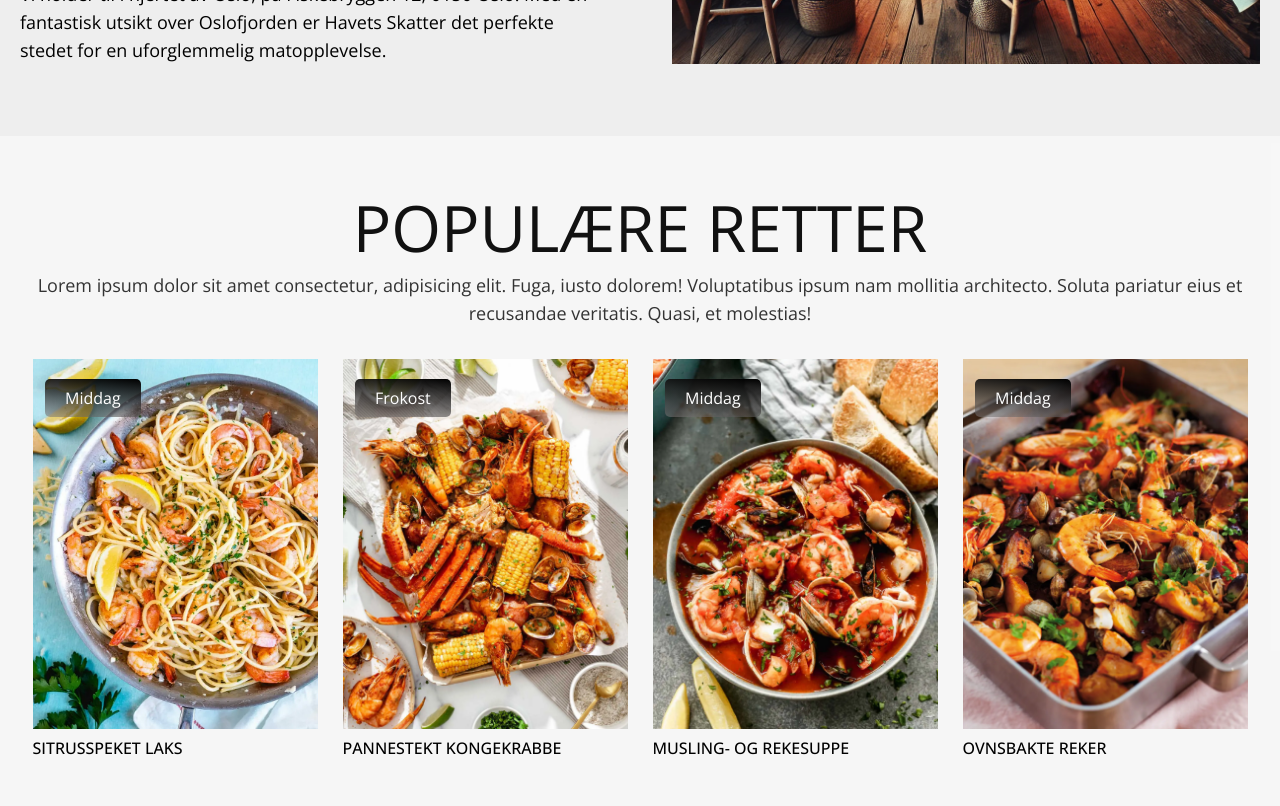
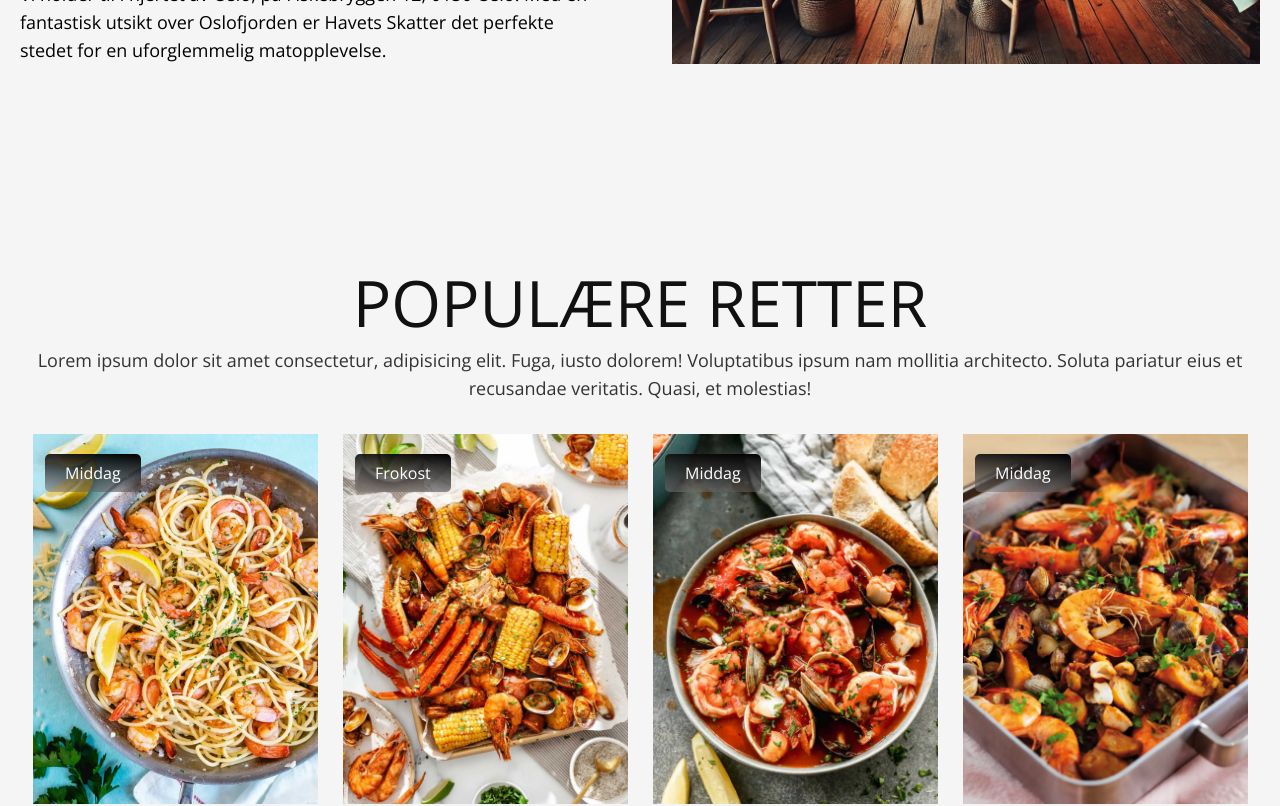
Before and after one commit to skamag/havets-skatter-mern, a React (Vite) app in the folder frontend/: page / in a window 1280 px wide. Shown: the part 620-1426 px from the top of the page. Built offline with nearby package versions, Linux system fonts and the light colour scheme.

Commit message:
background color and spacing

```diff
--- a/frontend/src/App.css
+++ b/frontend/src/App.css
@@ -13,7 +13,14 @@
   display: none;
 }
 .home {
-  background-color: #eee;
+  background-color: #f5f5f5;
+  /* background-color: #eee; */
+}
+main {
+  display: flex;
+  flex-direction: column;
+  justify-content: space-between;
+  gap: 75px;
 }
 
 .notFound {
@@ -76,6 +83,14 @@
   background: #fff;
   color: #111;
 }
+@media (max-width: 900px) {
+  main {
+    display: flex;
+    flex-direction: column;
+    justify-content: space-between;
+    gap: 0;
+  }
+}
 @media (max-width: 600px) {
   .notFound {
     padding: 30px 20px;
--- a/frontend/src/Pages/Home/Home.jsx
+++ b/frontend/src/Pages/Home/Home.jsx
@@ -14,12 +14,13 @@ const Home = () => {
   const [showMap, setShowMap] = useState(false)
 
   return (
-    <main className="home">
+    <div className="home">
       <Menu showMenu={showMenu} setShowMenu={setShowMenu} />
       <HeroSection setShowMenu={setShowMenu} />
 
       {!showMenu && (
         <>
+          <main>
             <About />
             <Dishes />
             <Reservation showMap={showMap} setShowMap={setShowMap}>
@@ -27,10 +28,11 @@ const Home = () => {
             </Reservation>
             <Team />
             <Contact />
+          </main>
           <Footer />
         </>
       )}
-    </main>
+    </div>
   )
 }
 
--- a/frontend/src/components/styles/contact.css
+++ b/frontend/src/components/styles/contact.css
@@ -23,7 +23,8 @@
 } */
 #contactForm {
   /* background-color: rgb(25, 25, 25); */
-  background-color: rgba(255, 255, 255, 0.5);
+  background-color: rgba(255, 255, 255, 1);
+  /* background-color: rgba(255, 255, 255, 0.5); */
   width: 100%;
   padding: 40px;
   display: flex;
--- a/frontend/src/components/styles/dishes.css
+++ b/frontend/src/components/styles/dishes.css
@@ -4,7 +4,7 @@
   justify-content: center;
   align-items: center;
   padding: 3rem 20px;
-  background-color: rgba(255, 255, 255, 0.5);
+  /* background-color: rgba(255, 255, 255, 0.5); */
 }
 .dishes .container {
   max-width: 1500px;
--- a/frontend/src/components/styles/footer.css
+++ b/frontend/src/components/styles/footer.css
@@ -1,5 +1,6 @@
 footer {
-  background-color: rgba(255, 255, 255, 0.5);
+  background-color: rgba(255, 255, 255, 1);
+  /* background-color: rgba(255, 255, 255, 0.5); */
 
   display: flex;
   justify-content: center;
--- a/frontend/src/components/styles/navbar.css
+++ b/frontend/src/components/styles/navbar.css
@@ -6,7 +6,8 @@ nav {
   justify-content: space-between;
   position: relative;
   align-items: center;
-  background-color: rgba(255, 255, 255, 0.5);
+  background-color: rgba(255, 255, 255, 1);
+  /* background-color: rgba(255, 255, 255, 0.5); */
 }
 nav::after {
   content: "";
--- a/frontend/src/components/styles/team.css
+++ b/frontend/src/components/styles/team.css
@@ -4,7 +4,7 @@
   justify-content: center;
   align-items: center;
   padding: 3rem 20px;
-  background-color: rgba(255, 255, 255, 0.5);
+  /* background-color: rgba(255, 255, 255, 0.5); */
 }
 .team .container {
   max-width: 1500px;
```
Lines whose indentation alone changed are shown as unchanged.
